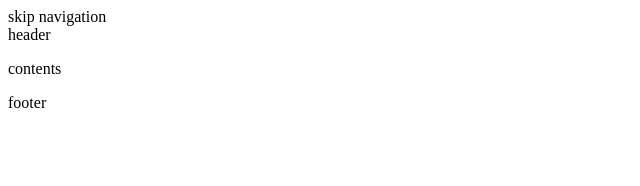
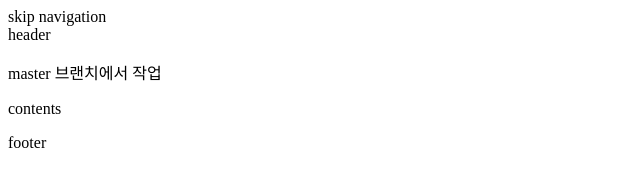
Before and after one commit to pinkilia/git_test, a plain HTML site: page project_name/views/index.html in a window 1280 px wide. Shown: the whole page, without its empty margins (0-640 px from the left). Drawn offline with Linux system fonts and the light colour scheme.

Commit message:
master 브랜치에서 작업

```diff
--- a/project_name/views/index.html
+++ b/project_name/views/index.html
@@ -22,6 +22,7 @@
 
 	<!-- contents -->
 	<div>
+		<p>master 브랜치에서 작업</p>
 		<p>contents</p>
 	</div>
 	<!-- //contents -->
```
